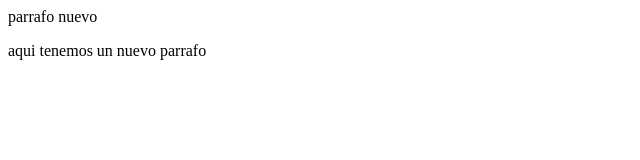
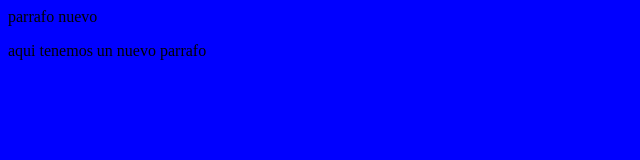
Before and after one commit to NMendez21/ejercicio2, a plain HTML site: page index.html in a window 1280 px wide. Shown: the whole page, without its empty margins (0-640 px from the left). Drawn offline with Linux system fonts and the light colour scheme.

Commit message:
incluimos hoja de estilos

```diff
--- a/index.html
+++ b/index.html
@@ -1,5 +1,8 @@
 <html>
-    <head></head>
+    <head>
+
+        <link href="miestilo.css" rel="stylesheet" />
+    </head>
 
     <body>
         <p>parrafo nuevo</p>
```
